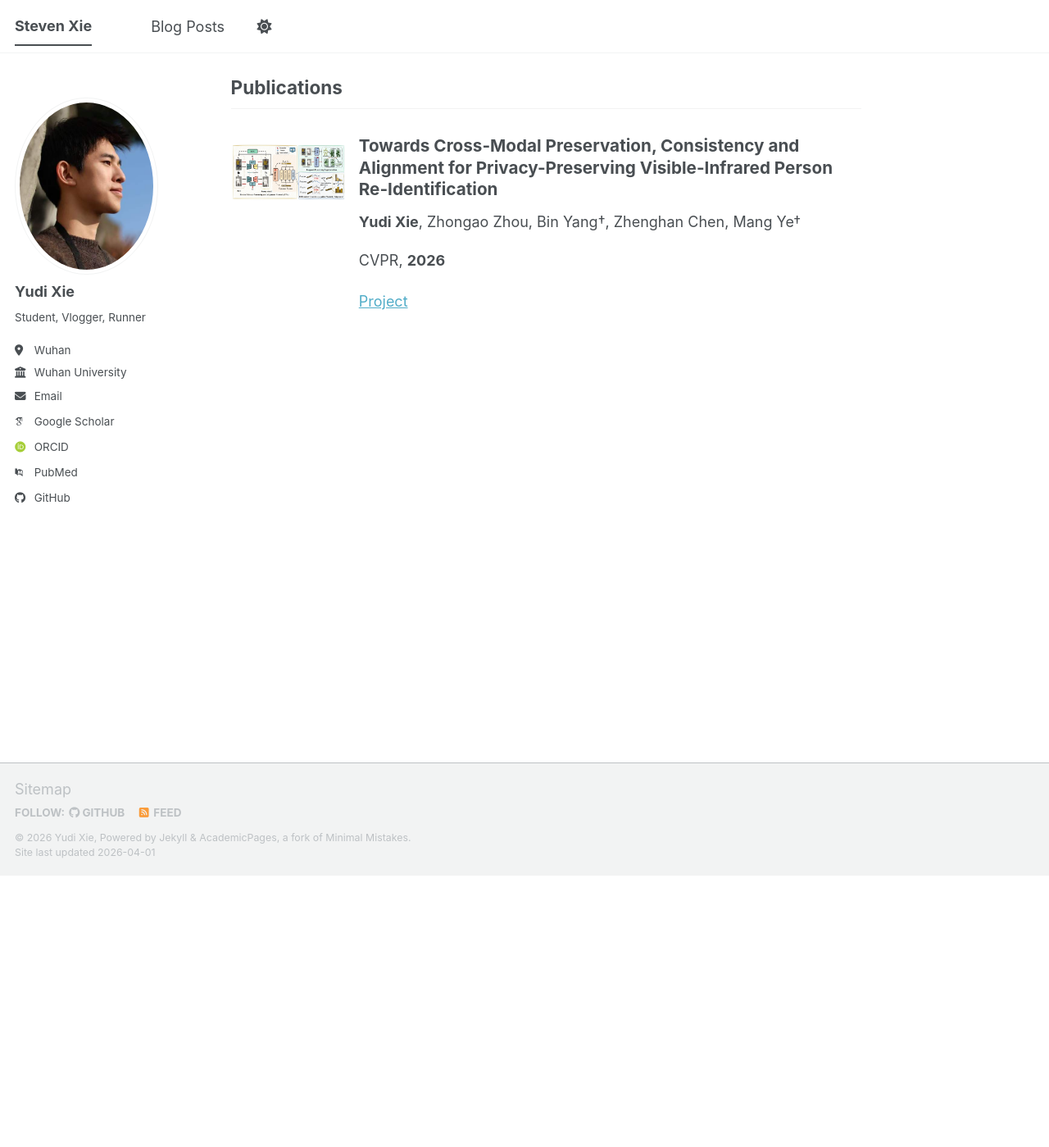
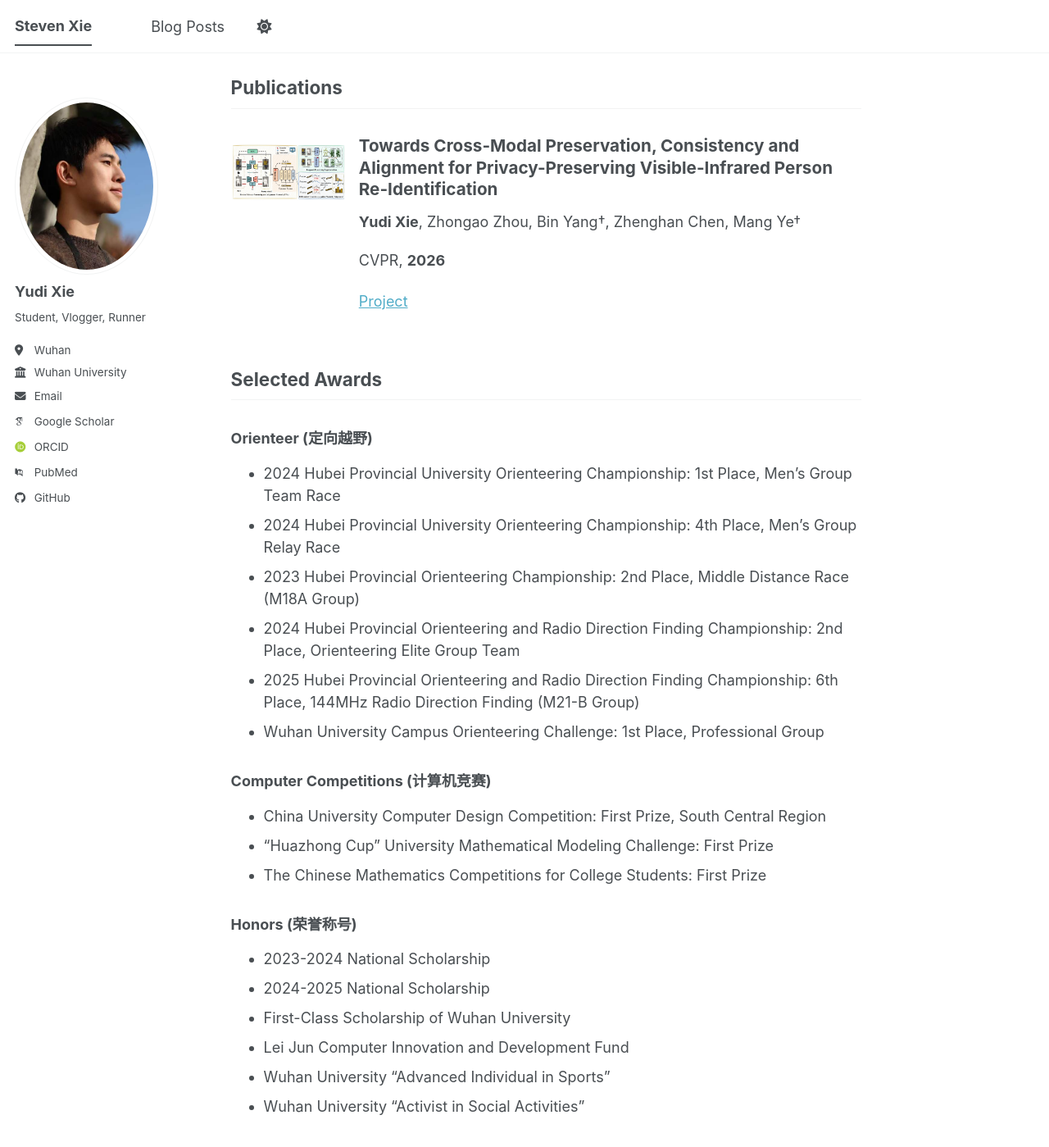
Before and after one commit to Dige945/Dige945.github.io, a Jekyll site: the page built from _pages/about.md, in a window 1280 px wide and 1400 px high, scrolled down 332 px. Shown: the whole window at 82% size. Built offline with Jekyll 4.4.1, drawn with Linux system fonts in a browser that asks for light colours; some web fonts are replaced; a script bundle is joined from its source files by our own code; library files that are not in the unit come from our copies; some of the changed text lies outside the part shown.

Commit message:
add awards

```diff
--- a/_pages/about.md
+++ b/_pages/about.md
@@ -55,7 +55,7 @@ For more info
 ------
 More info about configuring Academic Pages can be found in [the guide](https://academicpages.github.io/markdown/), the [growing wiki](https://github.com/academicpages/academicpages.github.io/wiki), and you can always [ask a question on GitHub](https://github.com/academicpages/academicpages.github.io/discussions). The [guides for the Minimal Mistakes theme](https://mmistakes.github.io/minimal-mistakes/docs/configuration/) (which this theme was forked from) might also be helpful. -->
 
-Hi, I am Yudi Xie (谢宇迪), a third-year undergraduate student in Software Engineering (Honor Class) at Wuhan University. I am currently a student at the Multimedia Analysis and Reasoning Lab (MARS Lab), advised by Prof. Mang Ye. My research interests focus on Computer Vision, Multi-Modal Learning, and Generative AI.
+Hi, I am Yudi Xie (谢宇迪), a third-year undergraduate student in Software Engineering (Honor Class) at Wuhan University. I am currently a student at the Multimedia Analysis and Reasoning Lab (MARS Lab), advised by Prof. [Mang Ye](https://marswhu.github.io/). My research interests focus on Computer Vision, Multi-Modal Learning, and Generative AI.
 
 ## News
 
@@ -67,3 +67,29 @@ Hi, I am Yudi Xie (谢宇迪), a third-year undergraduate student in Software En
 {% for post in pubs %}
   {% include archive-single.html %}
 {% endfor %}
+
+## Selected Awards
+
+### Orienteer (定向越野)
+
+- 2024 Hubei Provincial University Orienteering Championship: 1st Place, Men's Group Team Race
+- 2024 Hubei Provincial University Orienteering Championship: 4th Place, Men's Group Relay Race
+- 2023 Hubei Provincial Orienteering Championship: 2nd Place, Middle Distance Race (M18A Group)
+- 2024 Hubei Provincial Orienteering and Radio Direction Finding Championship: 2nd Place, Orienteering Elite Group Team
+- 2025 Hubei Provincial Orienteering and Radio Direction Finding Championship: 6th Place, 144MHz Radio Direction Finding (M21-B Group)
+- Wuhan University Campus Orienteering Challenge: 1st Place, Professional Group
+
+### Computer Competitions (计算机竞赛)
+
+- China University Computer Design Competition: First Prize, South Central Region
+- "Huazhong Cup" University Mathematical Modeling Challenge: First Prize
+-  The Chinese Mathematics Competitions for College Students: First Prize
+
+### Honors (荣誉称号)
+
+- 2023-2024 National Scholarship
+- 2024-2025 National Scholarship
+- First-Class Scholarship of Wuhan University
+- Lei Jun Computer Innovation and Development Fund
+- Wuhan University "Advanced Individual in Sports"
+- Wuhan University "Activist in Social Activities"
```
